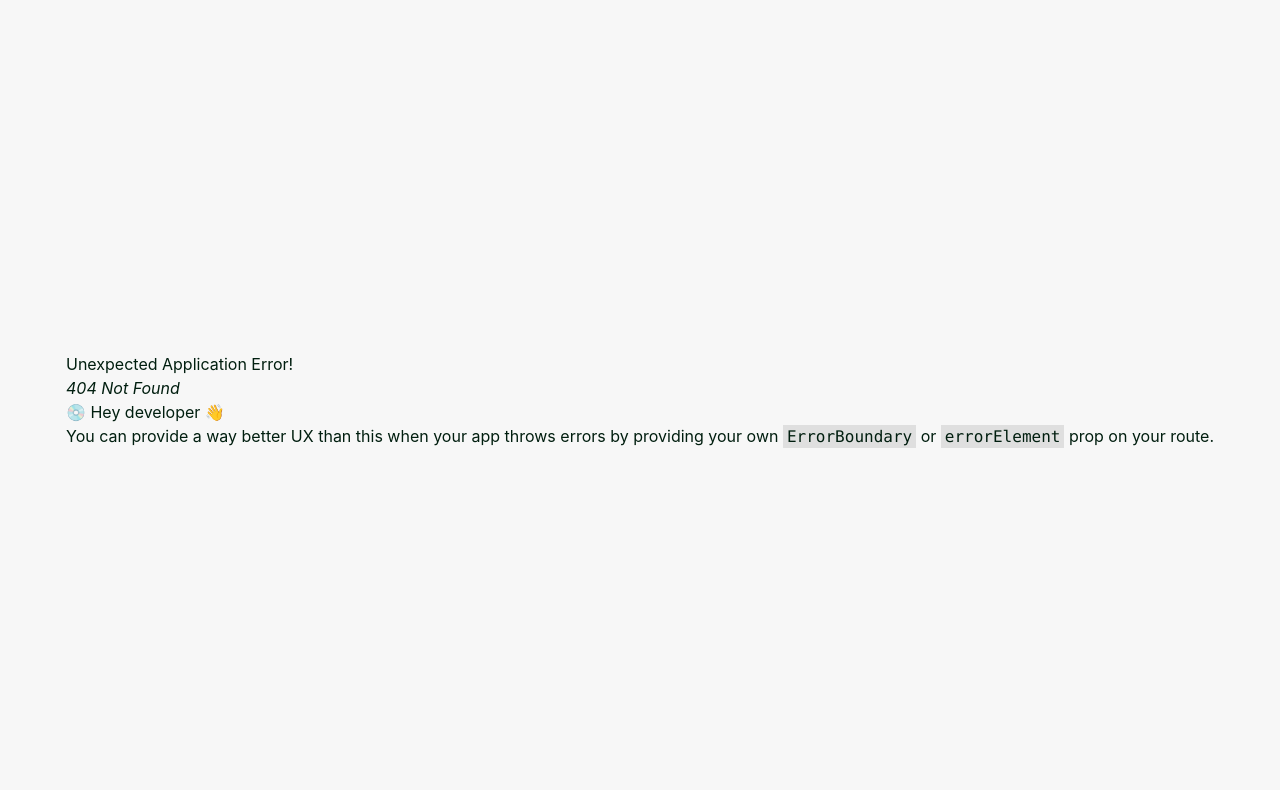
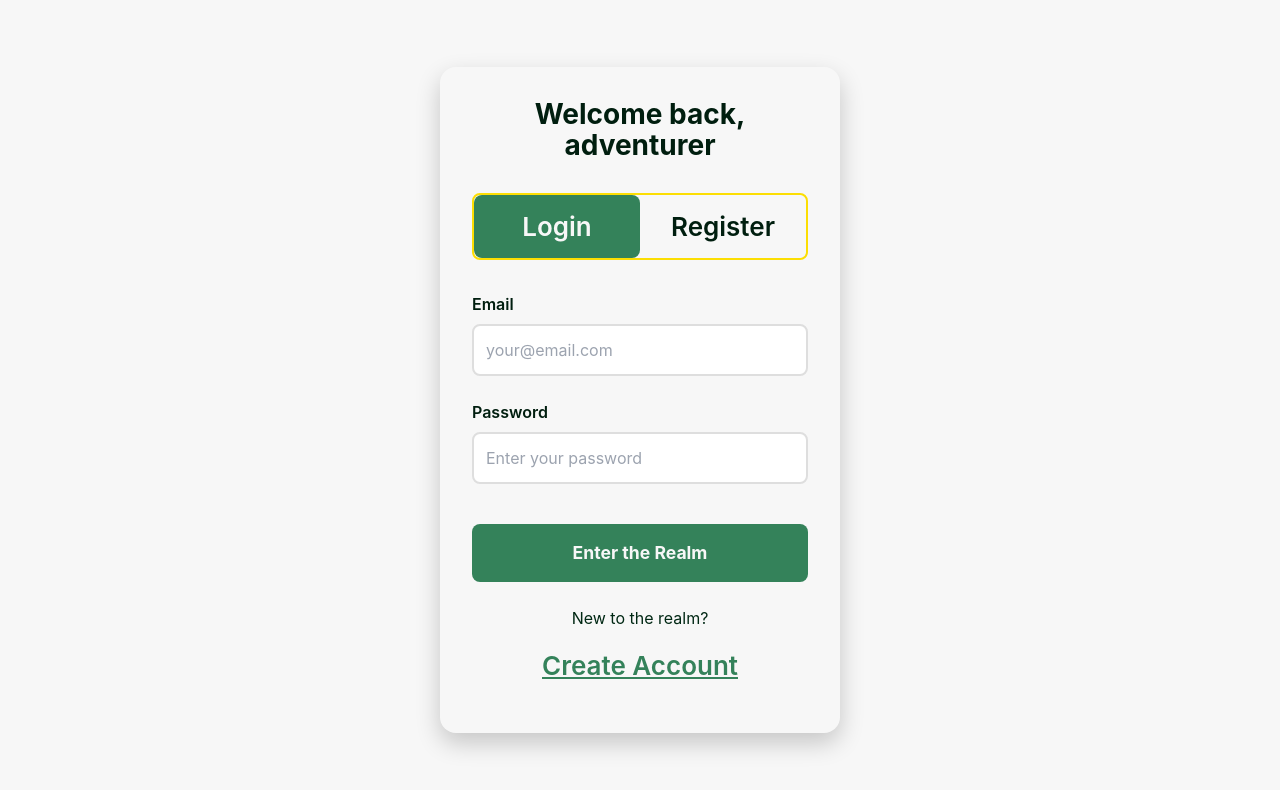
Before and after one commit to GameRuiner/ErrantDreams, a React (Vite) app in the folder src/ui/: page /auth in a window 1280 px wide. Before the commit this address had no page. Shown: the top 790 px of the page. Built offline with nearby package versions, Linux system fonts and the light colour scheme.

Commit message:
Add authentication page and styles: implement AuthPage component with login/register functionality and corresponding CSS

```diff
--- /dev/null
+++ b/src/ui/src/css/auth-page.module.css
@@ -0,0 +1,111 @@
+.container {
+  min-height: 100vh;
+  display: flex;
+  align-items: center;
+  justify-content: center;
+  padding: 1rem;
+}
+
+.authCard {
+  padding: 2rem;
+  border-radius: 1rem;
+  box-shadow: 0 10px 25px rgba(0, 0, 0, 0.2);
+  width: 100%;
+  max-width: 400px;
+}
+
+.title {
+  text-align: center;
+  margin-bottom: 2rem;
+  font-size: 1.75rem;
+  font-weight: bold;
+}
+
+.toggleButtons {
+  display: flex;
+  margin-bottom: 2rem;
+  border-radius: 0.5rem;
+  overflow: hidden;
+  border: 2px solid var(--color-school-bus-yellow);
+}
+
+.toggleBtn {
+  flex: 1;
+  padding: 0.75rem;
+  background-color: var(--color-seasalt);
+  border: none;
+  cursor: pointer;
+  font-weight: 600;
+  transition: all 0.3s ease;
+}
+
+.toggleBtn.active {
+  background-color: var(--color-dartmouth-green-light);
+  color: var(--color-seasalt);
+}
+
+.form {
+  display: flex;
+  flex-direction: column;
+  gap: 1.5rem;
+}
+
+.inputGroup {
+  display: flex;
+  flex-direction: column;
+  gap: 0.5rem;
+}
+
+.inputGroup label {
+  font-weight: 600;
+}
+
+.inputGroup input {
+  padding: 0.75rem;
+  border: 2px solid var(--color-seasalt-dark);
+  border-radius: 0.5rem;
+  font-size: 1rem;
+  transition: border-color 0.3s ease;
+}
+
+.inputGroup input:focus {
+  outline: none;
+  border-color: var(--color-dartmouth-green);
+}
+
+.submitBtn {
+  background-color: var(--color-dartmouth-green-light);
+  color: var(--color-seasalt);
+  padding: 1rem;
+  border: none;
+  border-radius: 0.5rem;
+  font-size: 1.1rem;
+  font-weight: bold;
+  cursor: pointer;
+  transition: all 0.3s ease;
+  margin-top: 1rem;
+}
+
+.submitBtn:hover {
+  background-color: var(--color-dartmouth-green);
+  transform: translateY(-2px);
+}
+
+.switchText {
+  text-align: center;
+  margin-top: 1.5rem;
+  color: var(--color-dartmouth-green-dark);
+}
+
+.switchBtn {
+  background: none;
+  border: none;
+  color: var(--color-dartmouth-green-light);
+  font-weight: 600;
+  cursor: pointer;
+  text-decoration: underline;
+}
+
+.switchBtn:hover {
+  color: var(--color-dartmouth-green);
+}
--- a/src/ui/src/css/global.css
+++ b/src/ui/src/css/global.css
@@ -1,18 +1,20 @@
 :root {
 
-  --dartmouth-green: #016331;
-  --fire-engine-red: #CF0820;
-  --school-bus-yellow: #FCDE03;
-  --seasalt: #F7F7F7;
+  --color-dartmouth-green: #016331;
+  --color-fire-engine-red: #CF0820;
+  --color-school-bus-yellow: #FCDE03;
+  --color-seasalt: #F7F7F7;
 
-  --color-dartmouth-green-darker: color-mix(in srgb, var(--dartmouth-green) 30%, black);
-  --color-dartmouth-green-dark: color-mix(in srgb, var(--dartmouth-green) 35%, black);
-  --color-dartmouth-green-light: color-mix(in srgb, var(--dartmouth-green) 80%, white);
-  --color-fire-engine-red-dark: color-mix(in srgb, var(--fire-engine-red) 80%, black);
-  --color-fire-engine-red-light: color-mix(in srgb, var(--fire-engine-red) 80%, white);
-  --color-seasalt-light: color-mix(in srgb, var(--seasalt) 80%, white);
-  --color-seasalt-dark: color-mix(in srgb, var(--seasalt) 90%, black);
-  --color-seasalt-darker: color-mix(in srgb, var(--seasalt) 80%, black);
+  --color-dartmouth-green-darker: color-mix(in srgb, var(--color-dartmouth-green) 30%, black);
+  --color-dartmouth-green-dark: color-mix(in srgb, var(--color-dartmouth-green) 40%, black);
+  --color-dartmouth-green-light: color-mix(in srgb, var(--color-dartmouth-green) 80%, white);
+  --color-fire-engine-red-dark: color-mix(in srgb, var(--color-fire-engine-red) 80%, black);
+  --color-fire-engine-red-light: color-mix(in srgb, var(--color-fire-engine-red) 80%, white);
+  --color-school-bus-yellow-dark: color-mix(in srgb, var(--color-school-bus-yellow) 80%, black);
+  --color-school-bus-yellow-light: color-mix(in srgb, var(--color-school-bus-yellow) 80%, white);
+  --color-seasalt-light: color-mix(in srgb, var(--color-seasalt) 80%, white);
+  --color-seasalt-dark: color-mix(in srgb, var(--color-seasalt) 90%, black);
+  --color-seasalt-darker: color-mix(in srgb, var(--color-seasalt) 80%, black);
 
   font-family: Inter, system-ui, Avenir, Helvetica, Arial, sans-serif;
   line-height: 1.5;
@@ -73,7 +75,7 @@ button:focus-visible {
 @media (prefers-color-scheme: light) {
   :root {
     color: var(--color-dartmouth-green-darker);
-    background-color: var(--seasalt);
+    background-color: var(--color-seasalt);
   }
   a:hover {
     color: #747bff;
--- a/src/ui/src/main.tsx
+++ b/src/ui/src/main.tsx
@@ -3,13 +3,19 @@ import ReactDOM from "react-dom/client";
 import "./css/index.css";
 import IndexPage from "./views/IndexPage.tsx";
 import AboutPage from "./views/AboutPage.tsx";
+import AuthPage from "./views/AuthPage.tsx";
 
 import { createBrowserRouter, RouterProvider } from "react-router-dom";
+
 
 const router = createBrowserRouter([
   {
     path: "/",
     element: <IndexPage />,
+  },
+  {
+    path: "/auth",
+    element: <AuthPage />,
   },
   {
     path: "/about",
--- /dev/null
+++ b/src/ui/src/views/AuthPage.tsx
@@ -0,0 +1,125 @@
+import React, { useState } from "react";
+import styles from "../css/auth-page.module.css";
+
+const AuthPage: React.FC = () => {
+  const [isLogin, setIsLogin] = useState(true);
+  const [formData, setFormData] = useState({
+    email: '',
+    username: '',
+    password: '',
+    confirmPassword: ''
+  });
+
+  const handleSubmit = (e: React.FormEvent) => {
+    e.preventDefault();
+    // TODO: Add authentication logic here
+    console.log('Form submitted:', formData);
+  };
+
+  const handleInputChange = (e: React.ChangeEvent<HTMLInputElement>) => {
+    setFormData({
+      ...formData,
+      [e.target.name]: e.target.value
+    });
+  };
+
+  return (
+    <div className={styles.container}>
+      <div className={styles.authCard}>
+        <h1 className={styles.title}>
+          {isLogin ? 'Welcome back, adventurer' : 'Join the realm'}
+        </h1>
+
+        <div className={styles.toggleButtons}>
+          <button
+            className={`${styles.toggleBtn} ${isLogin ? styles.active : ''}`}
+            onClick={() => setIsLogin(true)}
+          >
+            Login
+          </button>
+          <button
+            className={`${styles.toggleBtn} ${!isLogin ? styles.active : ''}`}
+            onClick={() => setIsLogin(false)}
+          >
+            Register
+          </button>
+        </div>
+
+        <form onSubmit={handleSubmit} className={styles.form}>
+          {!isLogin && (
+            <div className={styles.inputGroup}>
+              <label htmlFor="username">Username</label>
+              <input
+                type="text"
+                id="username"
+                name="username"
+                value={formData.username}
+                onChange={handleInputChange}
+                required
+                placeholder="Choose your adventurer name"
+              />
+            </div>
+          )}
+
+          <div className={styles.inputGroup}>
+            <label htmlFor="email">Email</label>
+            <input
+              type="email"
+              id="email"
+              name="email"
+              value={formData.email}
+              onChange={handleInputChange}
+              required
+              placeholder="your@email.com"
+            />
+          </div>
+
+          <div className={styles.inputGroup}>
+            <label htmlFor="password">Password</label>
+            <input
+              type="password"
+              id="password"
+              name="password"
+              value={formData.password}
+              onChange={handleInputChange}
+              required
+              placeholder="Enter your password"
+            />
+          </div>
+
+          {!isLogin && (
+            <div className={styles.inputGroup}>
+              <label htmlFor="confirmPassword">Confirm password</label>
+              <input
+                type="password"
+                id="confirmPassword"
+                name="confirmPassword"
+                value={formData.confirmPassword}
+                onChange={handleInputChange}
+                required
+                placeholder="Confirm your password"
+              />
+            </div>
+          )}
+
+          <button type="submit" className={styles.submitBtn}>
+            {isLogin ? 'Enter the Realm' : 'Begin Your Journey'}
+          </button>
+        </form>
+
+        <p className={styles.switchText}>
+          {isLogin ? "New to the realm? " : "Already have an account? "}
+          <button
+            type="button"
+            className={styles.switchBtn}
+            onClick={() => setIsLogin(!isLogin)}
+          >
+            {isLogin ? 'Create Account' : 'Sign In'}
+          </button>
+        </p>
+      </div>
+    </div>
+  );
+};
+
+export default AuthPage;
--- a/src/ui/src/views/IndexPage.tsx
+++ b/src/ui/src/views/IndexPage.tsx
@@ -19,9 +19,9 @@ const IndexPage: React.FC = () => {
       </p>
 
       <div className="text-center">
-        <button className="px-6 py-3 font-semibold rounded-xl shadow-md transition">
-          Enter the Realm
-        </button>
+        <a href="/auth" className="px-6 py-3 font-semibold rounded-xl shadow-md transition">
+          Enter the realm
+        </a>
       </div>
     </section>
   );
```
